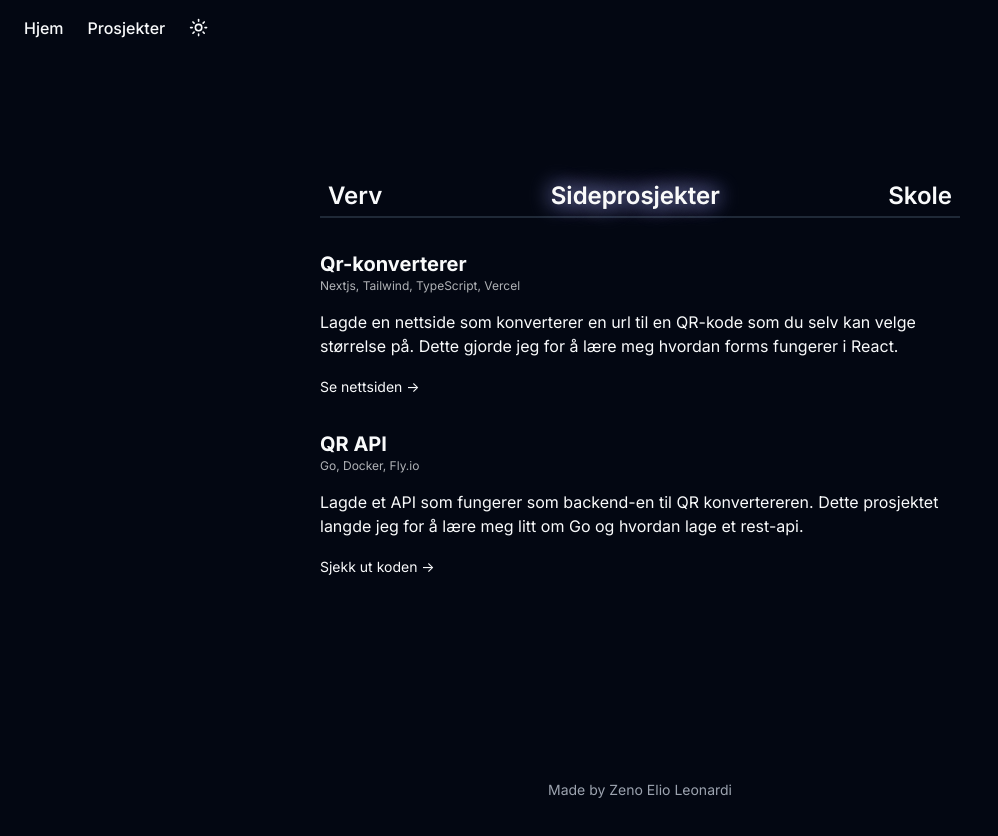
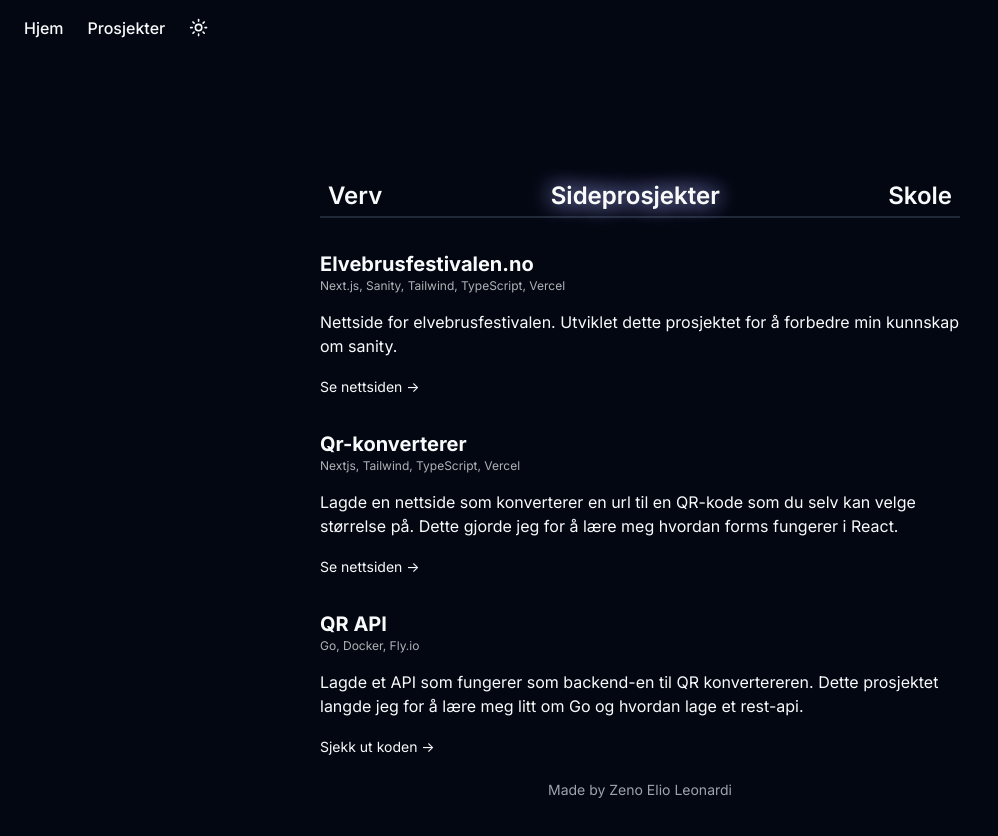
Before and after one commit to 0Zeno/Hjemmeside, a Next.js app: page /prosjekter in a window 1280 px wide. Both pictures are taken after a click on the button "Sideprosjekter". Shown: the top 836 px of the page, without its empty margins (0-998 px from the left). Before the commit the page ends 800 px from the top, so only its background shows below. Built offline with nearby package versions, Linux system fonts and the light colour scheme.

Commit message:
Minor change

```diff
--- a/components/personal-projects.tsx
+++ b/components/personal-projects.tsx
@@ -1,4 +1,12 @@
 const projects = [
+  {
+    projectname: "Elvebrusfestivalen.no",
+    discription:
+      "Nettside for elvebrusfestivalen. Utviklet dette prosjektet for å forbedre min kunnskap om sanity.",
+    linknavn: "Se nettsiden ->",
+    link: "https://www.elvebrusfestivalen.no/",
+    tech: "Next.js, Sanity, Tailwind, TypeScript, Vercel",
+  },
   {
     projectname: "Qr-konverterer",
     discription:
@@ -25,9 +33,7 @@ export default function PersonalProjects() {
           return (
             <div key={project.projectname}>
               <div>
-                <h1 className="font-bold text-xl">
-                  {project.projectname}
-                </h1>
+                <h1 className="font-bold text-xl">{project.projectname}</h1>
                 <p className="text-xs pb-4 opacity-70">{project.tech}</p>
                 <p className="pb-4">{project.discription}</p>
                 <a
```
Also changed, not shown: 1 other file (tests, documents, lock files or other folders).
